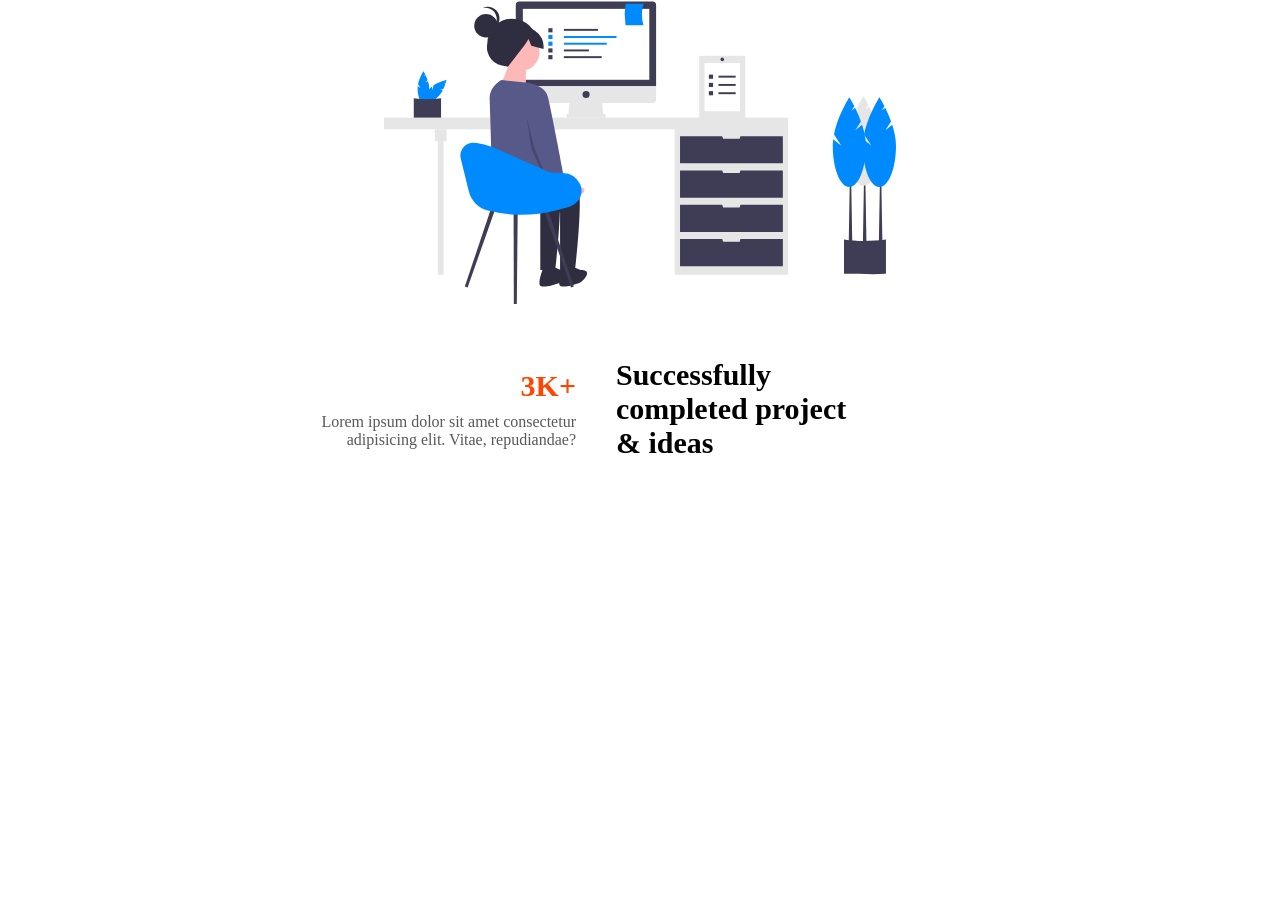
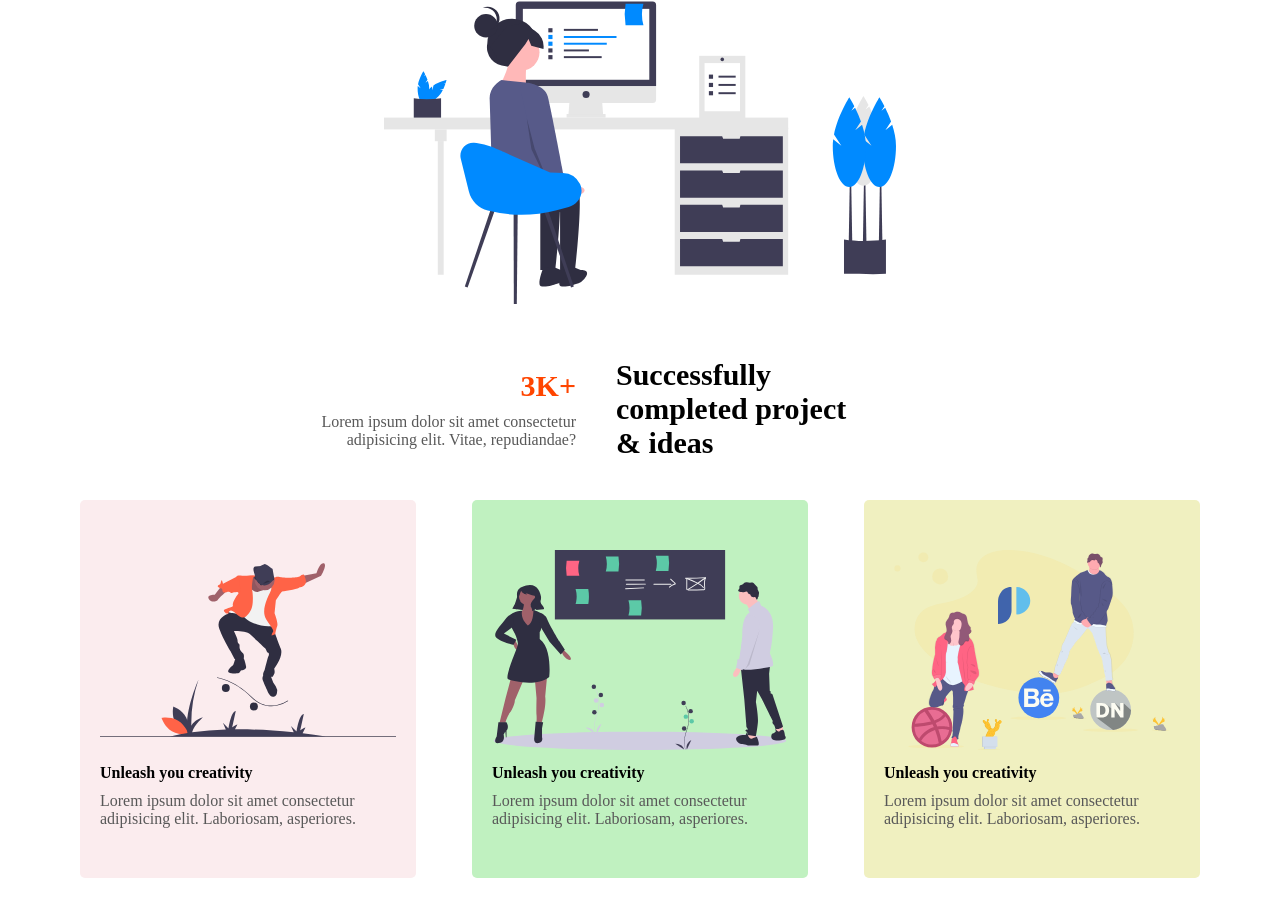
Before and after one commit to mabedinfahim/Assignment-06-for-shopify, a plain HTML site: page index.html in a window 1280 px wide. Shown: the part 416-1332 px from the top of the page. Before the commit the page ends 916 px from the top, so only its background shows below. Drawn offline with Linux system fonts and the light colour scheme.

Commit message:
feature section done

```diff
--- a/css/style.css
+++ b/css/style.css
@@ -119,3 +119,32 @@ img{
     width: 40%;
     margin-left: 20px;
 }
+
+.feature-section{
+    margin-bottom: 40px;
+}
+
+.col-4{
+    width:30%;
+    padding:50px 20px;
+    border-radius:5px;
+}
+
+.col-4 img{
+    width:100%;
+    height:25vh;
+}
+
+.col-4 h4{
+    padding: 10px 0px;
+}
+
+.content-1{
+    background: rgb(251, 236, 238);
+}
+.content-2{
+    background: rgb(192, 241, 192);
+}
+.content-3{
+    background: rgb(240, 240, 192);
+}
--- a/index.html
+++ b/index.html
@@ -53,5 +53,28 @@
     <!-- project end  -->
 
 
+    <!-- feature section start -->
+
+    <section class="feature-section container">
+        <div class="d-flex justify-between align-center">
+            <div class="col-4 content-1">
+                <img src="./images/illustration-5.svg" alt="" srcset="">
+                <h4>Unleash you creativity</h4>
+                <p>Lorem ipsum dolor sit amet consectetur adipisicing elit. Laboriosam, asperiores.</p>
+            </div>
+            <div class="col-4 content-2">
+                <img src="./images/illustration-6.svg" alt="" srcset="">
+                <h4>Unleash you creativity</h4>
+                <p>Lorem ipsum dolor sit amet consectetur adipisicing elit. Laboriosam, asperiores.</p>
+            </div>
+            <div class="col-4 content-3">
+                <img src="./images/illustration-7.svg" alt="" srcset="">
+                <h4>Unleash you creativity</h4>
+                <p>Lorem ipsum dolor sit amet consectetur adipisicing elit. Laboriosam, asperiores.</p>
+            </div>
+        </div>
+    </section>
+    <!-- feature section end -->
+
 </body>
 </html>
```
